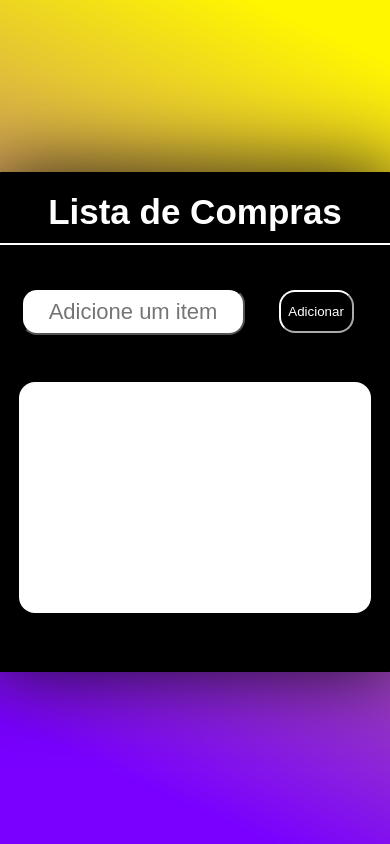
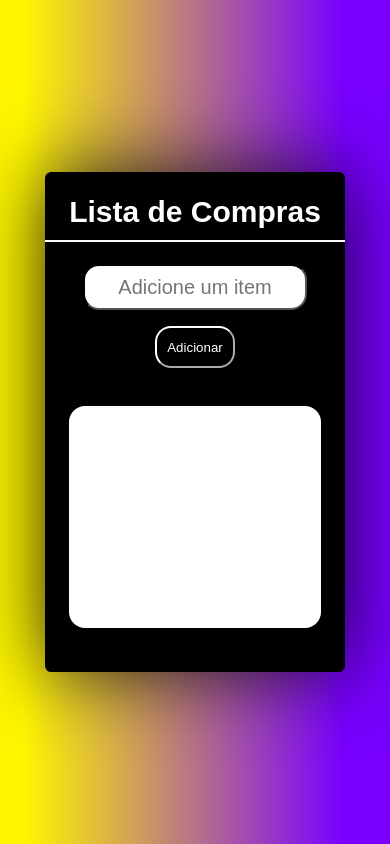
Before and after one commit to JoseAugustoTorres/Lista-de-Compras, a plain HTML site: page index.html in a window 390 px wide. Drawn offline with Linux system fonts and the light colour scheme; a web font is replaced by a local one.

Commit message:
Atualizando fonte e a proporção da tela em resoluções inferiores

```diff
--- a/CSS/styles.css
+++ b/CSS/styles.css
@@ -1,7 +1,8 @@
 * {
     margin: 0;
     padding: 0;
-    font-family: sans-serif;
+    font-family: 'Open Sans', sans-serif;
+font-family: 'Sono', sans-serif;
 }
 
 #lista-de-compras{
@@ -9,9 +10,8 @@
     background: linear-gradient(204deg, rgba(255,246,0,1) 6%, rgba(121,0,255,1) 88%);
     height: 100vh;
     width: 100vw;
-    display: flex;
-    justify-content: center;
-    align-items: center;
+    display: grid;
+    place-items: center;
 }
 
 .bloco-lista{
@@ -49,7 +49,7 @@ h1{
     grid-area: entrada;
     height: 5vh;
     width: 220px;
-    font-size: 22px;
+    font-size: 21px;
     border-radius: 1rem;
     border-color: black;
     text-align: center;
@@ -60,7 +60,7 @@ h1{
 .botao-adicionar{
     grid-area: botao-adicionar;
     height: 5vh;
-    width: 75px;
+    width: 80px;
     margin-right: 2vw;
     border-color: rgb(255, 255, 255);
     border-radius: 1rem;
@@ -104,14 +104,40 @@ h1{
     width: 280px;
 }
 
-@media (max-width: 880px){
+@media (max-width: 600px){
+    #lista-de-compras{
+        background: linear-gradient(90deg, rgba(255,246,0,1) 6%, rgba(121,0,255,1) 88%);
+    }
 
-}
+    .bloco-lista{
+        grid-template-areas:
+        "titulo"
+        "entrada"
+        "botao-adicionar"
+        "saida";
+        grid-template-columns: 300px;
+        grid-template-rows: 70px 70px 70px 270px;
+        width: 300px;
+        justify-content: center;
+    }
 
-@media (button: hover) {
-    button:hover {
-        background-color: rgb(255, 255, 255);
-        border-color: rgb(0, 0, 0);
-        color: rgb(0, 0, 0);
+    h1{
+        font-size: 30px;
+        width: 300px;
+    }
+
+    .entrada-itens{
+        font-size: 20px;
+        margin-top: 20px;
+        justify-self: center;
+    }
+
+    .botao-adicionar{
+        justify-self: center;
+        margin: 0;
+    }
+
+    .linha-entre-itens{
+        width: 200px;
     }
 }
--- a/index.html
+++ b/index.html
@@ -6,6 +6,12 @@
     <meta name="viewport" content="width=device-width, initial-scale=1.0" />
     <link rel="stylesheet" href="./CSS/styles.css" />
     <script src="./JavaScript/script.js"></script>
+    <link rel="preconnect" href="https://fonts.googleapis.com" />
+    <link rel="preconnect" href="https://fonts.gstatic.com" crossorigin />
+    <link
+      href="https://fonts.googleapis.com/css2?family=Open+Sans&family=Sono&display=swap"
+      rel="stylesheet"
+    />
     <title>Lista de Compras</title>
   </head>
 
```
Also changed, not shown: JavaScript/script.js (line endings or trailing spaces).
